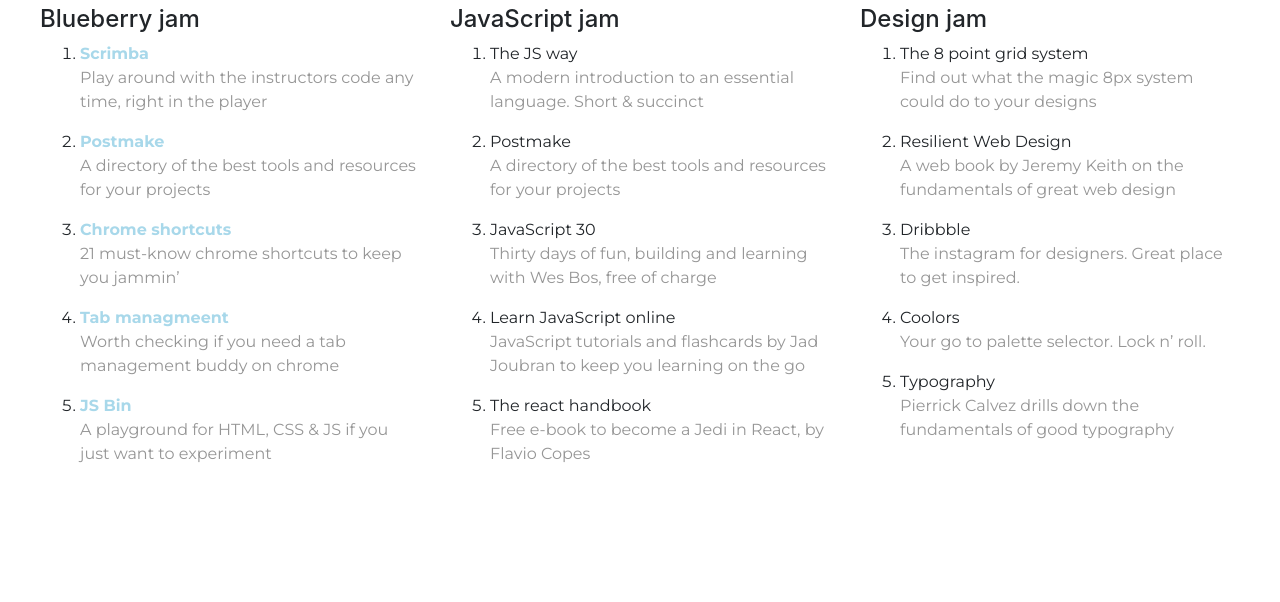
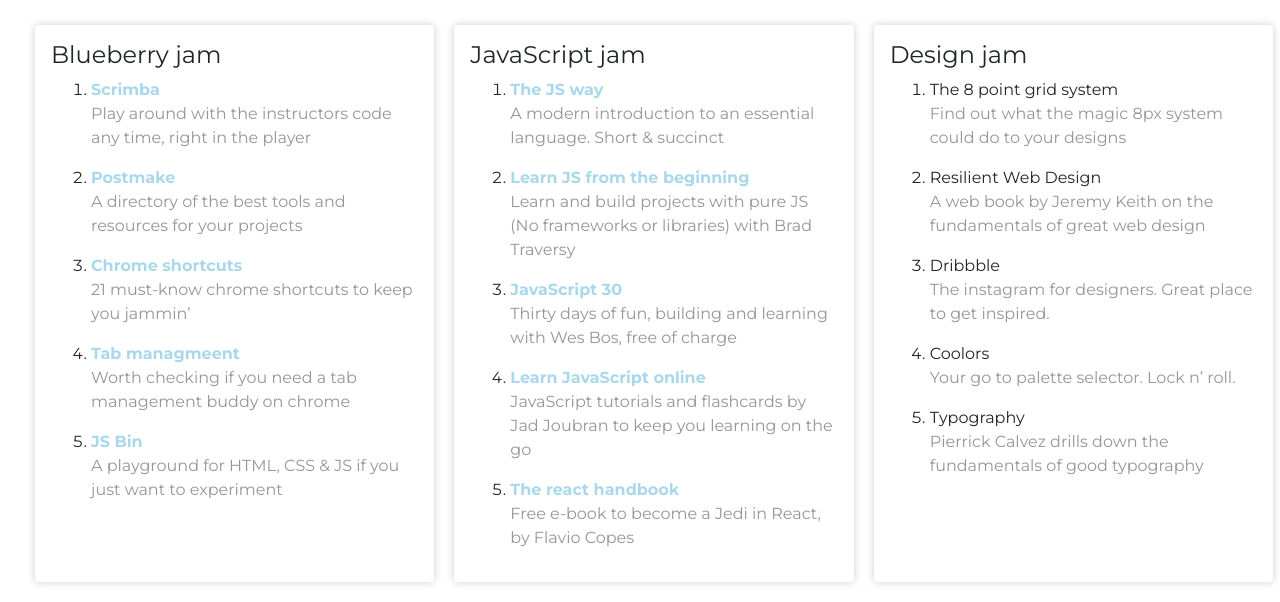
Before and after one commit to mostmojo/jamirito, a website: page index.html in a window 1280 px wide. Shown: the part 547-1149 px from the top of the page. Before the commit the page ends 1029 px from the top, so only its background shows below. Drawn offline with nearby package versions, Linux system fonts and the light colour scheme.

Commit message:
links for JS 2nd column

```diff
--- a/index.html
+++ b/index.html
@@ -48,7 +48,7 @@
 		<h2 class="title ml-3">Resources</h2>
 		<div class="row">
 			<div class="columns mr-3 ml-3 pr-2 pl-2">
-				<section class="col-4 col-sm-4 col-md-4 col-lg-4 column-one">
+				<section class="col-4 col-sm-4 col-md-4 col-lg-4 column-two p-3">
 					<h4>Blueberry jam</h4>
 					<ol>
 						<li>
@@ -73,22 +73,32 @@
 						</li>
 					</ol>
 				</section>
-				<section class="col-4 col-sm-4 col-md-4 col-lg-4 column-two">
+				<section class="col-4 col-sm-4 col-md-4 col-lg-4 column-two p-3">
 					<h4>JavaScript jam</h4>
 					<ol>
-						<li>The JS way</li>
+						<li>
+							<a href="https://github.com/bpesquet/thejsway">The JS way</a>
 							<p>A modern introduction to an essential language. Short & succinct</p>
-						<li>Postmake</li>
-							<p>A directory of the best tools and resources for your projects</p>
-						<li>JavaScript 30</li>
+						</li>
+						<li>
+							<a href="https://www.udemy.com/modern-javascript-from-the-beginning/?couponCode=TRAVERSYMEDIA">Learn JS from the beginning</a>
+							<p>Learn and build projects with pure JS (No frameworks or libraries) with Brad Traversy</p>
+						</li>
+						<li>
+							<a href="https://javascript30.com/">JavaScript 30</a>
 							<p>Thirty days of fun, building and learning with Wes Bos, free of charge</p>
-						<li>Learn JavaScript online</li>
+						</li>
+						<li>
+							<a href="https://learnjavascript.online/">Learn JavaScript online</a>
 							<p>JavaScript tutorials and flashcards by Jad Joubran to keep you learning on the go</p>
-						<li>The react handbook</li>
+						</li>
+						<li>
+							<a href="https://reacthandbook.com/">The react handbook</a>
 							<p>Free e-book to become a Jedi in React, by Flavio Copes</p>
+						</li>
 					</ol>
 				</section>
-				<section class="col-4 col-sm-4 col-md-4 col-lg-4 column-two">
+				<section class="col-4 col-sm-4 col-md-4 col-lg-4 column-two p-3">
 					<h4>Design jam</h4>
 					<ol>
 						<li>The 8 point grid system</li>
--- a/style.css
+++ b/style.css
@@ -81,14 +81,14 @@
 .columns {
 	display: flex;
 	justify-content: space-between;
-	width: 100%;
+	width: 95%;
 }
 .headings {
 	align-items: center;
 	max-width: 80%;
 	margin-top: 100px;
 }
-h3 {
+h4 {
 	font-family: 'Montserrat', sans-serif;
 	font-weight: 700;
 }
@@ -113,3 +113,10 @@
 a {
 	font-weight: bold;
 }
+
+.column-two {
+	background-color: white;
+	border-radius: 4px;
+	box-shadow: 0 0 8px rgba(0,0,0,0.2);
+	margin: 20px 10px;
+}
```
